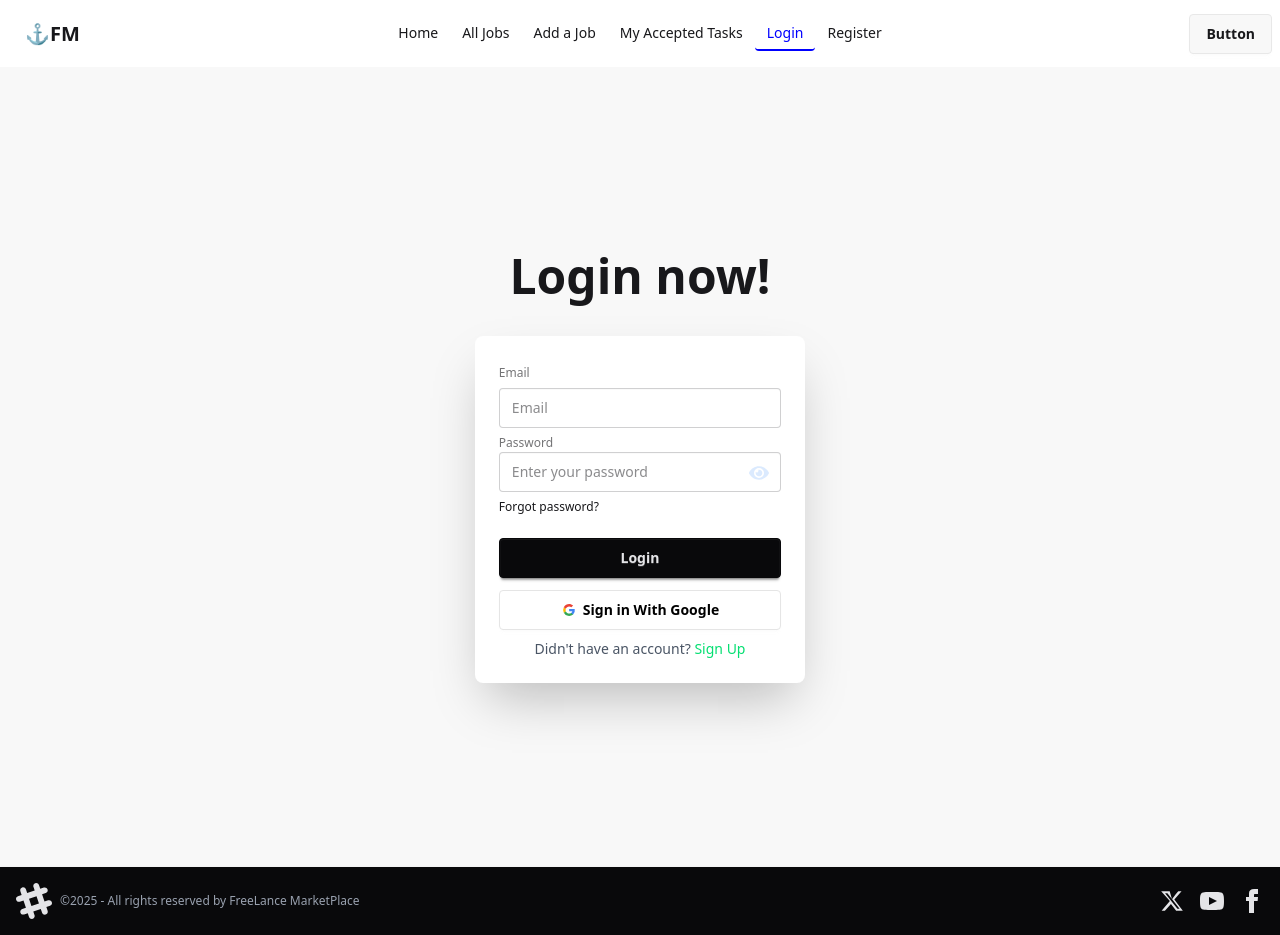
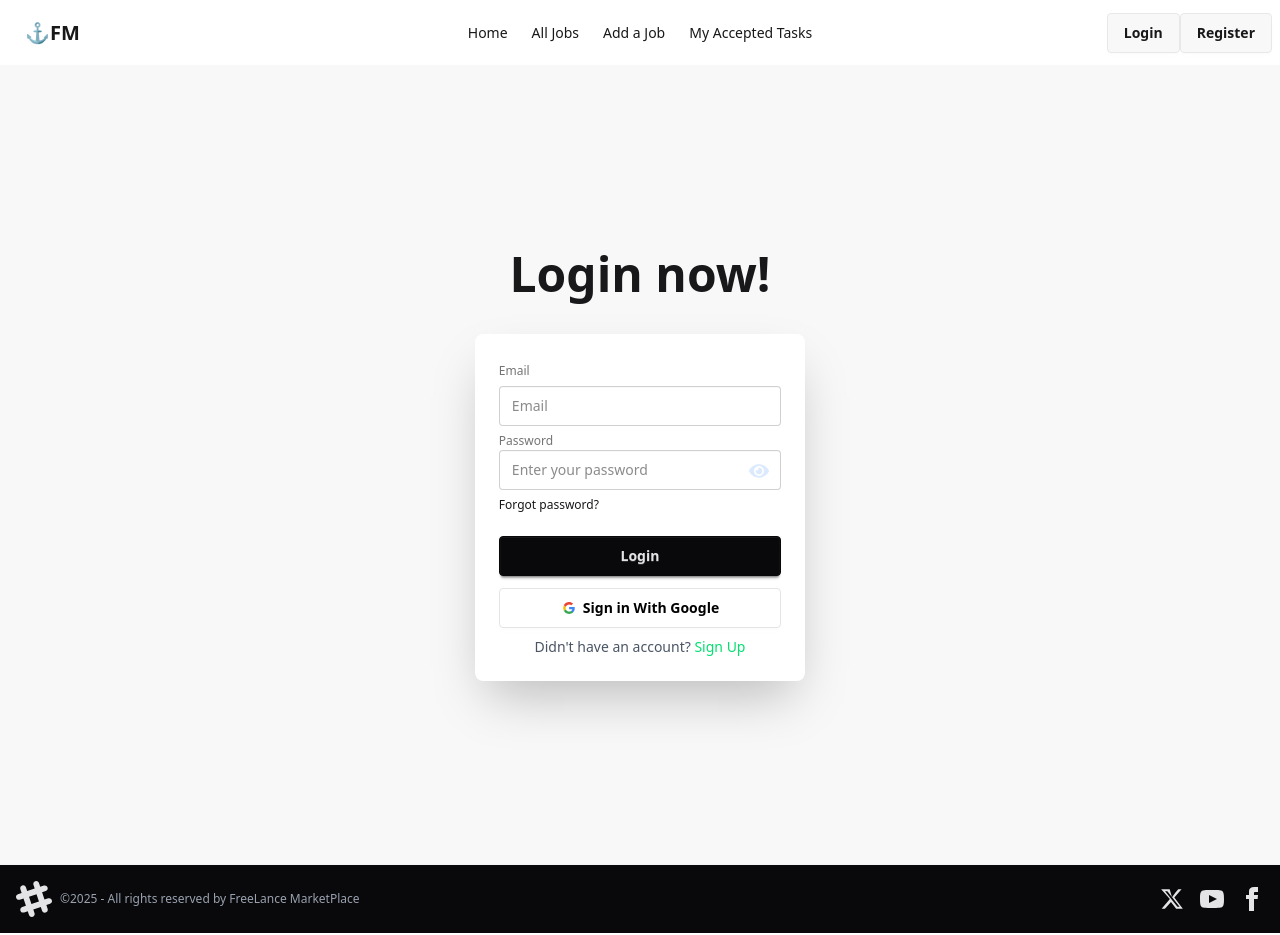
Before and after one commit to Turzo02/FreeLance-MarketPlace-FrontEnd, a React (Vite) app: page /login in a window 1280 px wide. Built offline with nearby package versions, Linux system fonts and the light colour scheme; no server answers.

Commit message:
Navbar Added

```diff
--- a/package.json
+++ b/package.json
@@ -11,6 +11,7 @@
   },
   "dependencies": {
     "@tailwindcss/vite": "^4.1.17",
+    "firebase": "^12.5.0",
     "react": "^19.1.1",
     "react-dom": "^19.1.1",
     "react-icons": "^5.5.0",
--- a/src/Components/Navbar.jsx
+++ b/src/Components/Navbar.jsx
@@ -1,6 +1,26 @@
-import React from "react";
-import { NavLink } from "react-router";
+import React, { use } from "react";
+import { Link, NavLink, useNavigate } from "react-router";
+import { AuthContext } from "../Context/AuthContext";
+import Swal from "sweetalert2";
 const Navbar = () => {
+  const { user, signOutUser } = use(AuthContext);
+  console.log(user?.photoURL);
+  console.log(user?.displayName);
+  const navigate = useNavigate();
+  const handleSignOut = () => {
+    signOutUser()
+      .then(() => {
+        Swal.fire({
+          title: "Success",
+          text: "Signed out successfully!",
+          icon: "success",
+          confirmButtonText: "OK",
+        }).then(() => {
+          navigate("/login");
+        });
+      })
+      .catch((error) => console.error(error));
+  };
   const Links = (
     <>
       <li>
@@ -14,12 +34,6 @@ const Navbar = () => {
       </li>
       <li>
         <NavLink to="/myAceptedTasks"> My Accepted Tasks </NavLink>
-      </li>
-      <li>
-        <NavLink to="/login"> Login </NavLink>
-      </li>
-      <li>
-        <NavLink to="/register">Register </NavLink>
       </li>
     </>
   );
@@ -59,8 +73,32 @@ const Navbar = () => {
           <ul className="menu menu-horizontal px-1">{Links}</ul>
         </div>
         <div className="navbar-end">
-
-          <a className="btn">Button</a>
+          {user ? (
+                    <div className="flex items-center gap-2">
+                            <div className="flex items-center gap-2 group cursor-pointer">
+                                <span className="opacity-0 group-hover:opacity-100 transition-opacity duration-300 font-semibold">
+                                    {user?.displayName}
+                                </span>
+                                <img
+                                    src={user?.photoURL}
+                                    alt="Profile"
+                                    className="w-8 h-8 object-cover rounded-full"
+                                />
+                            </div>
+                            <button onClick={handleSignOut} className="btn">
+                                Logout
+                            </button>
+                        </div>
+          ) : (
+            <div>
+              <Link to="/login">
+                <button className="btn">Login</button>
+              </Link>
+              <Link to="/register">
+                <button className="btn">Register</button>
+              </Link>
+            </div>
+          )}
         </div>
       </div>
     </div>
--- a/src/Context/AuthContext.jsx
+++ b/src/Context/AuthContext.jsx
@@ -0,0 +1,3 @@
+import { createContext } from "react";
+
+export const AuthContext = createContext(null)
--- a/src/Context/AuthProvider.jsx
+++ b/src/Context/AuthProvider.jsx
@@ -1,8 +1,59 @@
-import React from 'react';
+import React, { useEffect, useState } from 'react';
+import { GoogleAuthProvider, onAuthStateChanged, signInWithEmailAndPassword, signInWithPopup, signOut } from "firebase/auth";
+import { AuthContext } from './AuthContext';
 
-const AuthProvider = () => {
+import {auth} from '../FireBase/FireBase.init';
+
+import { createUserWithEmailAndPassword } from 'firebase/auth/cordova';
+const googleProvider = new GoogleAuthProvider()
+const AuthProvider = ({children}) => {
+    const [user, setUser] = useState(null)
+    const [loading, setLoading] = useState(true)
+
+    const createUser = (email, password) => {
+      setLoading(true)
+      return createUserWithEmailAndPassword(auth,email,password)
+    }
+
+    const signInUser = (email, password) => {
+      setLoading(true)
+      return signInWithEmailAndPassword(auth,email,password)
+    }
+
+    const googleSignIn = () => {
+      setLoading(true)
+      return signInWithPopup(auth, googleProvider)
+    }
+    const signOutUser = () => {
+      setLoading(true)
+      return signOut(auth)
+    }
+
+    useEffect(() => {
+      const unsubscribe = onAuthStateChanged(auth, (currentUser) => {
+        setUser(currentUser)
+        setLoading(false)
+      })
+      return () => {
+        unsubscribe()
+      }
+    }, [])
+
+
+    const authInfo = {
+        user,
+        loading,
+        createUser,
+        signInUser,
+        googleSignIn,
+        signOutUser,
+
+    }
     return (
         <div>
+            <AuthContext value={authInfo}>
+                {children}
+            </AuthContext>
 
         </div>
     );
--- a/src/FireBase/FireBase.init.js
+++ b/src/FireBase/FireBase.init.js
@@ -0,0 +1,19 @@
+// Import the functions you need from the SDKs you need
+import { initializeApp } from "firebase/app";
+// TODO: Add SDKs for Firebase products that you want to use
+// https://firebase.google.com/docs/web/setup#available-libraries
+import { getAuth } from "firebase/auth";
+// Your web app's Firebase configuration
+const firebaseConfig = {
+  apiKey: "AIzaSyBzKLdAAi11IjlbjSlwnFgbTpuq1yeCafE",
+  authDomain: "freelance-marketplace-92754.firebaseapp.com",
+  projectId: "freelance-marketplace-92754",
+  storageBucket: "freelance-marketplace-92754.firebasestorage.app",
+  messagingSenderId: "986199703759",
+  appId: "1:986199703759:web:adaaa777d9fe6f918c37ba",
+};
+
+// Initialize Firebase
+const app = initializeApp(firebaseConfig);
+// Initialize Firebase Authentication and get a reference to the service
+export const auth = getAuth(app);
--- a/src/Pages/Login/Login.jsx
+++ b/src/Pages/Login/Login.jsx
@@ -1,9 +1,72 @@
-import React, { useState } from "react";
-import { Link } from "react-router";
+import React, { use, useState } from "react";
+import { Link, useNavigate } from "react-router";
 import { FaEye, FaEyeSlash } from "react-icons/fa";
+import { AuthContext } from "../../Context/AuthContext";
+import Swal from "sweetalert2";
 
 const Login = () => {
   const [showPassword, setShowPassword] = useState(false);
+  const [error, setError] = useState("");
+  const [success, setSuccess] = useState(false);
+  const { googleSignIn, signInUser } = use(AuthContext);
+  const navigate = useNavigate();
+  const handleGoogleSignIn = () => {
+    googleSignIn()
+      .then((result) => {
+        const user = result.user;
+        console.log(user);
+        Swal.fire({
+          title: "Success",
+          text: "Logged in successfully from login page!",
+          icon: "success",
+          confirmButtonText: "OK",
+        }).then(() => {
+          navigate("/");
+        });
+      })
+      .catch((error) => {
+        setError(error.message);
+        Swal.fire({
+          title: "Error",
+          text: error.message,
+          icon: "error",
+        });
+      });
+  };
+
+
+  const handleLogin = (e) => {
+    e.preventDefault();
+    setError("");
+    setSuccess(false);
+    const email = e.target.email.value;
+    const password = e.target.password.value;
+    console.log(email, password);
+
+    signInUser(email, password)
+      .then((result) => {
+        console.log(result.user);
+        setSuccess(true);
+        e.target.reset();
+
+        Swal.fire({
+          title: "Success",
+          text: "Logged in successfully !",
+          icon: "success",
+          confirmButtonText: "OK",
+        }).then(() => {
+          navigate("/");
+        });
+      })
+      .catch((error) => {
+        setError(error.message);
+        Swal.fire({
+          title: "Error",
+          text: error.message,
+          icon: "error",
+        });
+      });
+  };
 
   return (
     <div>
@@ -14,9 +77,15 @@ const Login = () => {
           </div>
           <div className="card bg-base-100 w-full max-w-sm shrink-0 shadow-2xl">
             <div className="card-body">
+              <form onSubmit={handleLogin}>
                 <fieldset className="fieldset">
                   <label className="label">Email</label>
-                <input type="email" className="input" placeholder="Email" />
+                  <input
+                    type="email"
+                    className="input"
+                    placeholder="Email"
+                    name="email"
+                  />
 
                   {/* password */}
                   <div className="relative w-full">
@@ -46,7 +115,12 @@ const Login = () => {
                   </div>
                   <button className="btn btn-neutral mt-4">Login</button>
                 </fieldset>
-              <button className="btn bg-white text-black border-[#e5e5e5]">
+              </form>
+
+              <button
+                onClick={handleGoogleSignIn}
+                className="btn bg-white text-black border-[#e5e5e5]"
+              >
                 <svg
                   aria-label="Google logo"
                   width="16"
--- a/src/Pages/Register/Register.jsx
+++ b/src/Pages/Register/Register.jsx
@@ -1,11 +1,16 @@
-import React, { useState } from "react";
+import React, { use, useState } from "react";
 import { FaEye, FaEyeSlash } from "react-icons/fa";
-import { Link } from "react-router";
+import { Link, useNavigate } from "react-router";
+import { AuthContext } from "../../Context/AuthContext";
+import { updateProfile } from "firebase/auth";
+import Swal from "sweetalert2";
 
 const Register = () => {
   const [error, setError] = useState("");
   const [success, setSuccess] = useState(false);
   const [showPassword, setShowPassword] = useState(false);
+  const navigate = useNavigate();
+  const { googleSignIn, createUser } = use(AuthContext);
 
   const handleRegister = (e) => {
     e.preventDefault();
@@ -35,6 +40,51 @@ const Register = () => {
       );
       return;
     }
+    createUser(email, password)
+      .then(async (result) => {
+        const newUser = result.user;
+
+        await updateProfile(newUser, {
+          displayName: name,
+          photoURL: photoUrl,
+        });
+        Swal.fire(
+          "Success",
+          "Account created successfully! You will be redirected to home page",
+          "success"
+        );
+        setTimeout(() => {
+          navigate("/");
+        }, 2000);
+        setSuccess(true);
+      })
+      .catch((error) => {
+        Swal.fire("Error", error.message, "error");
+      });
+  };
+
+  const handleGoogleSignIn = () => {
+    googleSignIn()
+      .then((result) => {
+        const user = result.user;
+        console.log(user);
+        Swal.fire({
+          title: "Success",
+          text: "Logged in successfully from Register Page!",
+          icon: "success",
+          confirmButtonText: "OK",
+        }).then(() => {
+          navigate("/");
+        });
+      })
+      .catch((error) => {
+        setError(error.message);
+        Swal.fire({
+          title: "Error",
+          text: error.message,
+          icon: "error",
+        });
+      });
   };
 
   return (
@@ -101,14 +151,12 @@ const Register = () => {
 
                   <button className="btn btn-neutral mt-4">Register</button>
                 </fieldset>
-
-                {error && <p className="text-red-400">{error}</p>}
-                {success && (
-                  <p className="text-green-300"> User created Succesfully</p>
-                )}
               </form>
 
-              <button className="btn bg-white text-black border-[#e5e5e5]">
+              <button
+                onClick={handleGoogleSignIn}
+                className="btn bg-white text-black border-[#e5e5e5]"
+              >
                 <svg
                   aria-label="Google logo"
                   width="16"
--- a/src/main.jsx
+++ b/src/main.jsx
@@ -12,6 +12,7 @@ import AllJobs from "./Pages/AllJobs/AllJobs.jsx";
 import AddAJob from "./Pages/AddAJob/AddAJob.jsx";
 import MyAcceptedTasks from "./Pages/MyAcceptedTasks/MyAcceptedTasks.jsx";
 import NotFound from "./Pages/NotFound/NotFound.jsx";
+import AuthProvider from "./Context/AuthProvider.jsx";
 
 
 const router = createBrowserRouter([
@@ -53,6 +54,8 @@ const router = createBrowserRouter([
 ]);
 createRoot(document.getElementById("root")).render(
   <StrictMode>
+    <AuthProvider>
     <RouterProvider router={router} />
+    </AuthProvider>
   </StrictMode>
 );
```
Also changed, not shown: 1 other file (tests, documents, lock files or other folders). Lines whose indentation alone changed are shown as unchanged.
